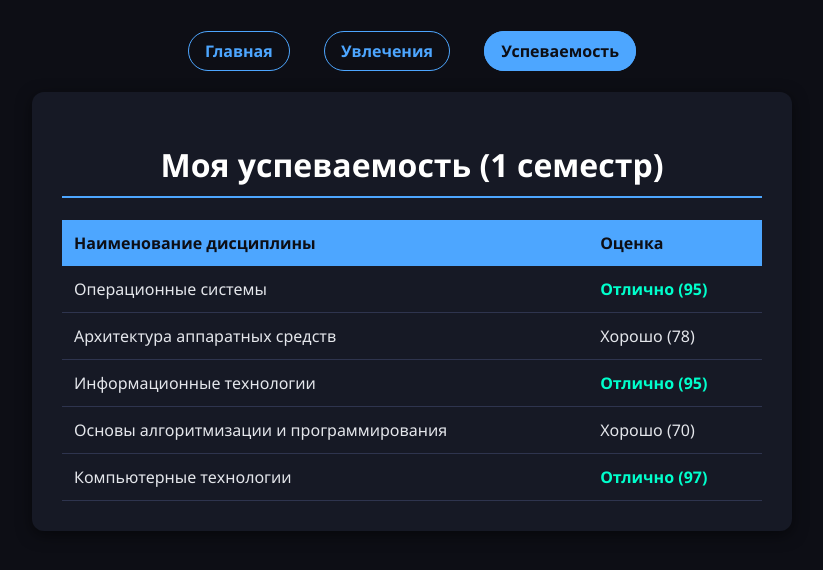
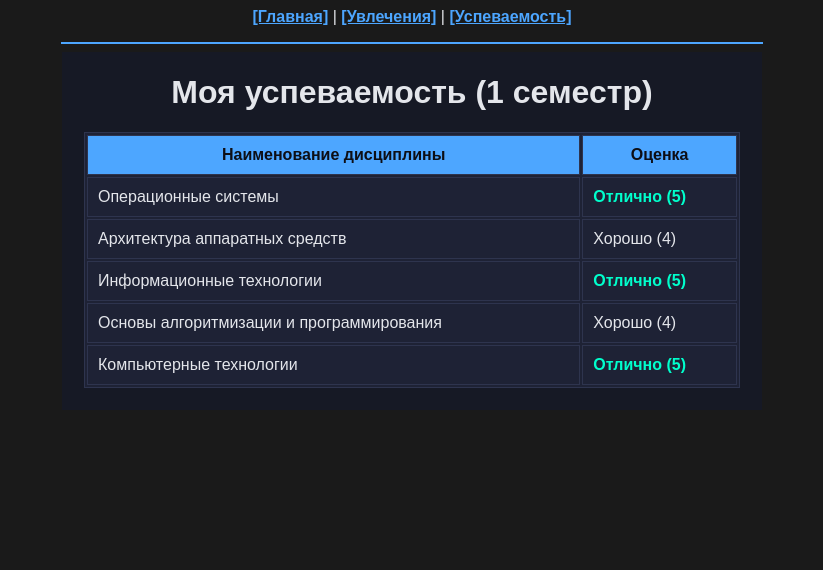
Before and after one commit to mmkondr11-cloud/my-site, a plain HTML site: page grades.html in a window 1280 px wide. Shown: the whole page, without its empty margins (228-1051 px from the left). Drawn offline with Linux system fonts and the light colour scheme.

Commit message:
Update grades.html

```diff
--- a/grades.html
+++ b/grades.html
@@ -2,44 +2,35 @@
 <head>
     <meta charset="UTF-8">
     <title>Успеваемость</title>
-    <style>
-        body { background-color: #0d0e15; color: #e4e6eb; font-family: 'Segoe UI', Arial, sans-serif; padding: 40px; margin: 0; }
-        .nav { text-align: center; margin-bottom: 30px; }
-        .nav a { color: #4da6ff; text-decoration: none; font-weight: bold; margin: 0 15px; padding: 8px 16px; border: 1px solid #4da6ff; border-radius: 20px; transition: 0.3s; }
-        .nav a:hover { background-color: #4da6ff; color: #0d0e15; }
-        .nav a.active { background-color: #4da6ff; color: #0d0e15; }
-        .container { max-width: 700px; margin: 0 auto; background: #161925; padding: 30px; border-radius: 12px; box-shadow: 0 4px 15px rgba(0,0,0,0.5); }
-        h1 { color: #ffffff; text-align: center; border-bottom: 2px solid #4da6ff; padding-bottom: 10px; }
-        .grades-table { width: 100%; border-collapse: collapse; margin-top: 20px; }
-        .grades-table th { background-color: #4da6ff; color: #0d0e15; padding: 12px; text-align: left; }
-        .grades-table td { padding: 12px; border-bottom: 1px solid #2e344e; }
-        .grades-table tr:hover { background-color: #1e2235; }
-        .perfect { color: #00ffcc; font-weight: bold; }
-    </style>
 </head>
-<body>
+<body bgcolor="#1a1a1a" text="#e4e6eb" link="#4da6ff" vlink="#ff80df" style="font-family: sans-serif;">
 
-    <div class="nav">
-        <a href="index.html">Главная</a>
-        <a href="hobbies.html">Увлечения</a>
-        <a href="grades.html" class="active">Успеваемость</a>
-    </div>
+    <p align="center">
+        <a href="index.html"><b>[Главная]</b></a> |
+        <a href="hobbies.html"><b>[Увлечения]</b></a> |
+        <a href="grades.html"><b>[Успеваемость]</b></a>
+    </p>
+    <hr color="#4da6ff" width="700">
 
-    <div class="container">
-        <h1>Моя успеваемость (1 семестр)</h1>
+    <table align="center" width="700" bgcolor="#161925" cellpadding="20" border="0">
+        <tr>
+            <td>
+                <h1 align="center">Моя успеваемость (1 семестр)</h1>
 
-        <table class="grades-table">
-            <tr>
-                <th>Наименование дисциплины</th>
-                <th>Оценка</th>
-            </tr>
-            <tr><td>Операционные системы</td><td class="perfect">Отлично (95)</td></tr>
-            <tr><td>Архитектура аппаратных средств</td><td>Хорошо (78)</td></tr>
-            <tr><td>Информационные технологии</td><td class="perfect">Отлично (95)</td></tr>
-            <tr><td>Основы алгоритмизации и программирования</td><td>Хорошо (70)</td></tr>
-            <tr><td>Компьютерные технологии</td><td class="perfect">Отлично (97)</td></tr>
-        </table>
-    </div>
+                <table width="100%" border="1" cellpadding="10" bordercolor="#2e344e" bgcolor="#1e2235">
+                    <tr bgcolor="#4da6ff">
+                        <th><font color="#0d0e15">Наименование дисциплины</font></th>
+                        <th><font color="#0d0e15">Оценка</font></th>
+                    </tr>
+                    <tr><td>Операционные системы</td><td><font color="#00ffcc"><b>Отлично (5)</b></font></td></tr>
+                    <tr><td>Архитектура аппаратных средств</td><td>Хорошо (4)</td></tr>
+                    <tr><td>Информационные технологии</td><td><font color="#00ffcc"><b>Отлично (5)</b></font></td></tr>
+                    <tr><td>Основы алгоритмизации и программирования</td><td>Хорошо (4)</td></tr>
+                    <tr><td>Компьютерные технологии</td><td><font color="#00ffcc"><b>Отлично (5)</b></font></td></tr>
+                </table>
+            </td>
+        </tr>
+    </table>
 
 </body>
 </html>
```
